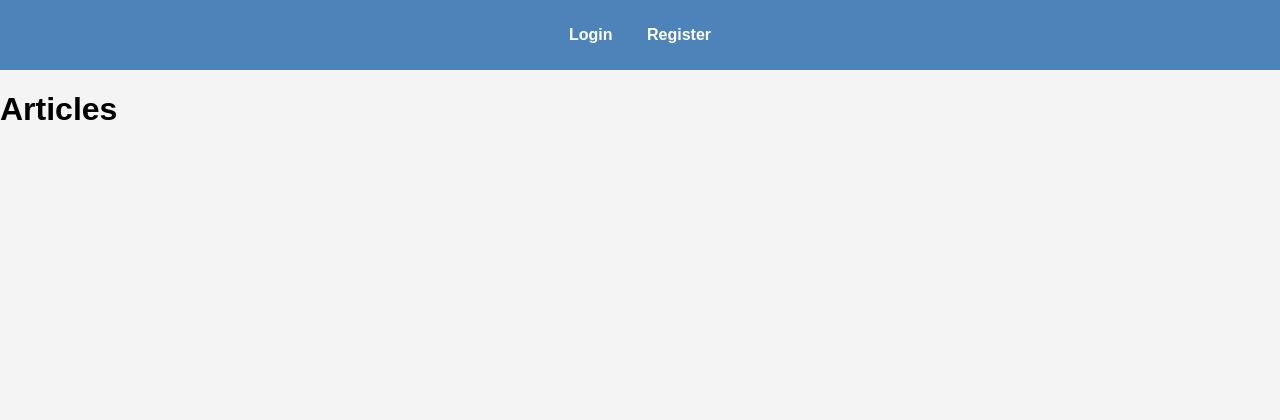
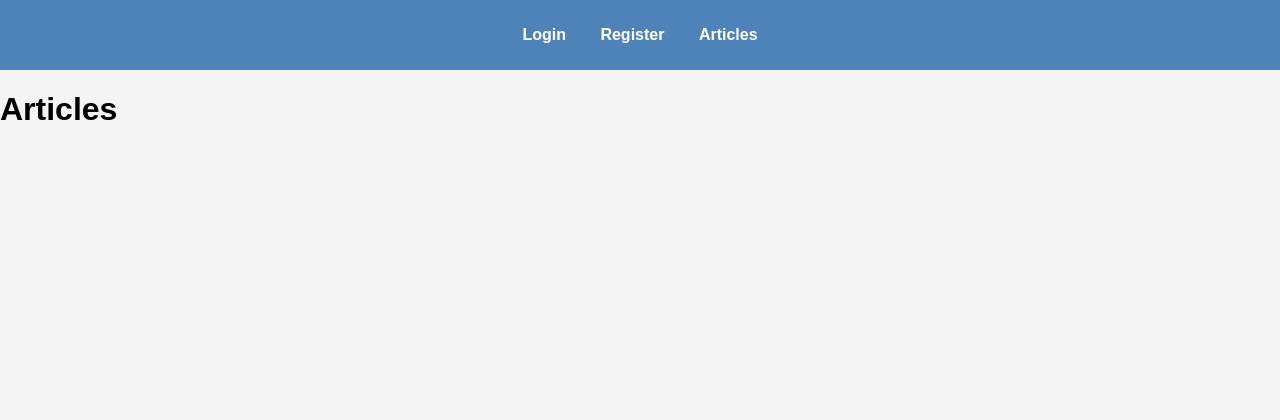
Before and after one commit to mitchsaah/django-Project-T2, a Django app: page /articles/ in a window 1280 px wide. Shown: the top 420 px of the page. Run offline with Django 5.2, Linux system fonts and the light colour scheme; data that the repository does not hold is empty.

Commit message:
Added an article_list.html in the navigation
I had a problem with the merging and lost some code here and there. My base.html wasn't correctly showed when I wanted to run the manage.py. So I will first try to merge the feature articles with the main branch and will fix the base.html

```diff
--- a/my_app/templates/base.html
+++ b/my_app/templates/base.html
@@ -13,6 +13,7 @@
             <ul>
                 <li><a href="{% url 'login' %}">Login</a></li>
                 <li><a href="{% url 'register' %}">Register</a></li>
+                <li><a href="{% url 'article_list' %}">Articles</a></li>
             </ul>
         </nav>
     </header>
```
